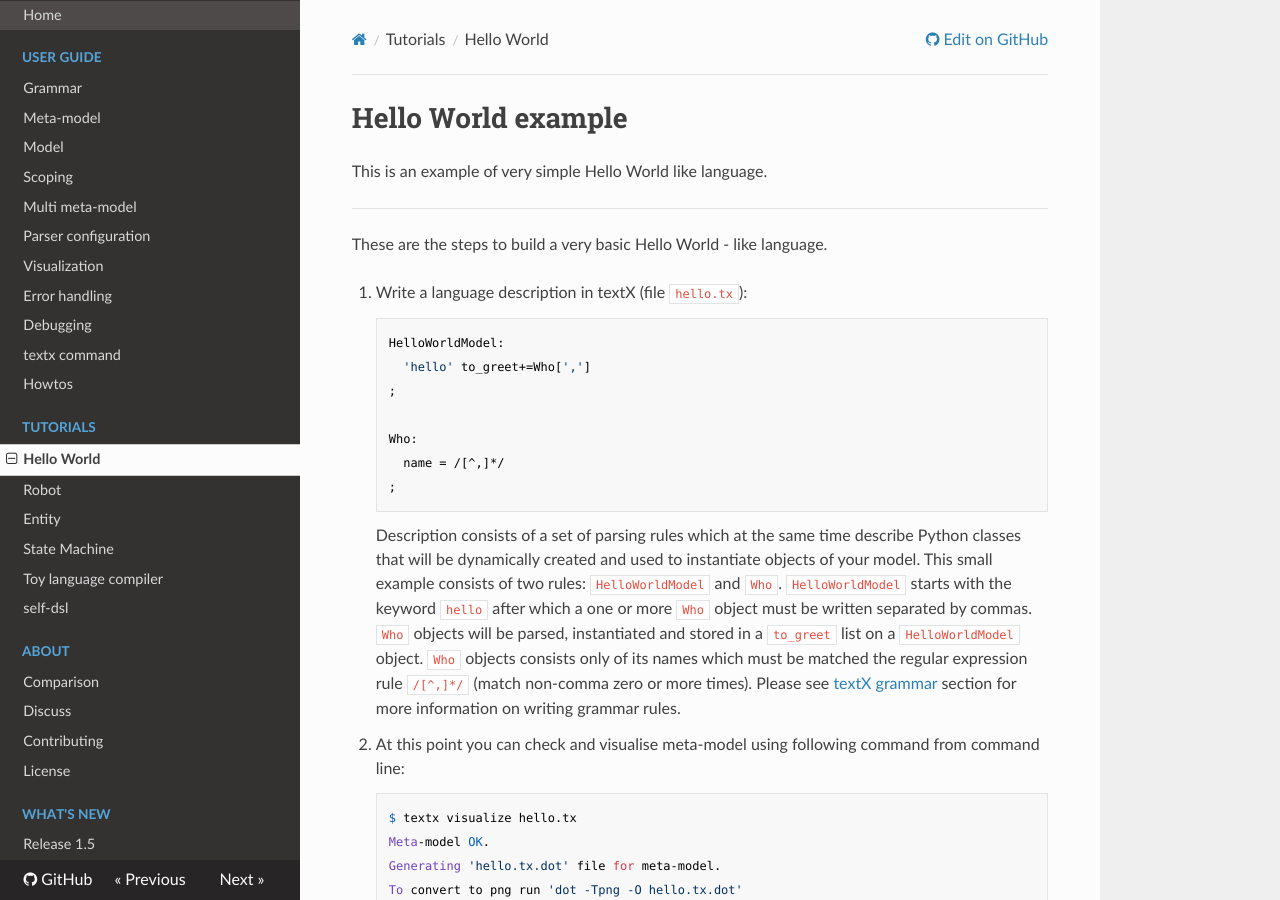
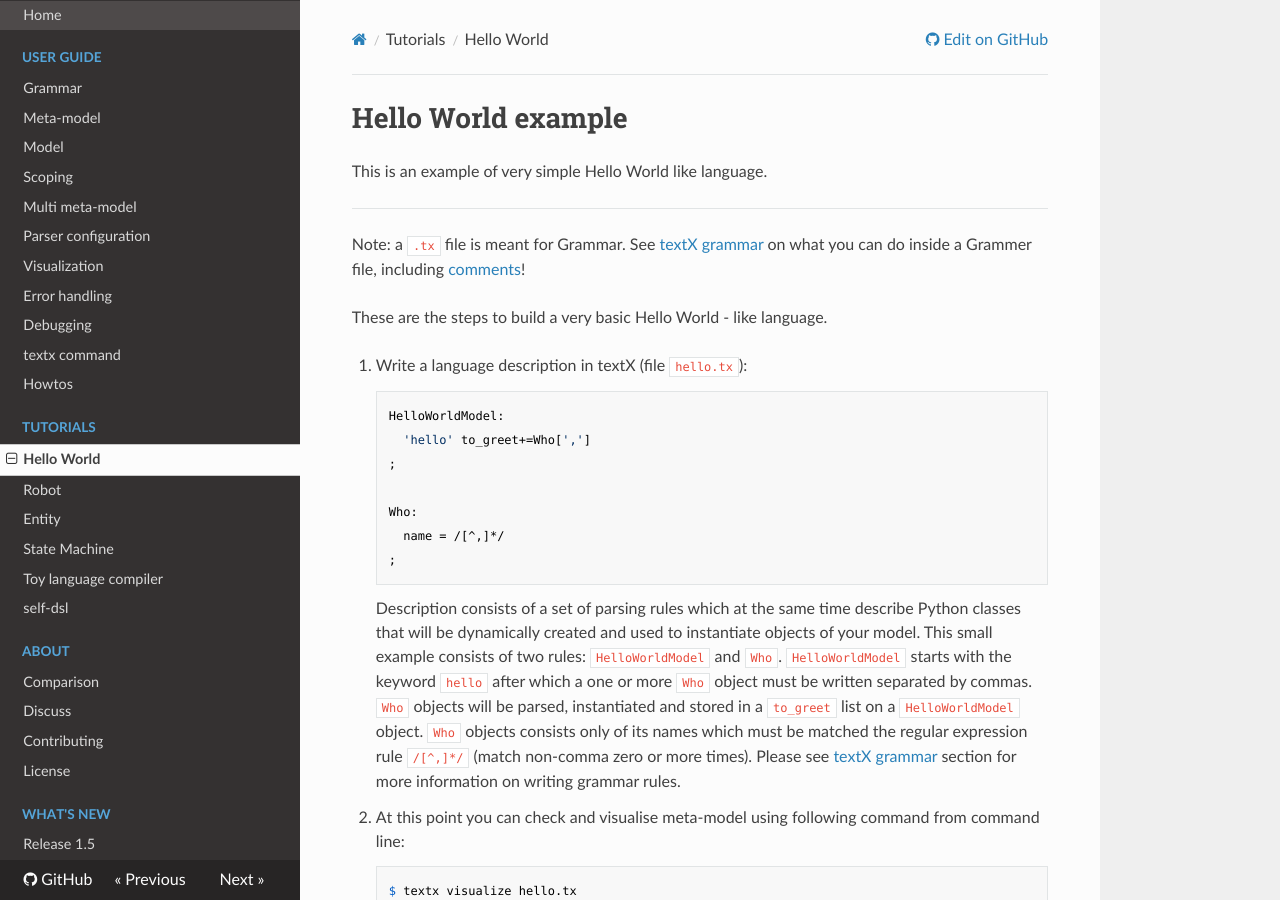
Before and after one commit to textX/textX, an MkDocs documentation site: the page built from docs/tutorials/hello_world.md, in a window 1280 px wide and 900 px high. Built offline with MkDocs 1.6.1, drawn with Linux system fonts in a browser that asks for light colours; nearby versions of some CDN libraries; comment, search, counter and statistics services are not loaded.

Commit message:
Make it explicit that `tx` files are for Grammar
Because I asked a stupid question in SO here https://stackoverflow.com/questions/53878282/is-it-possible-to-add-comments-to-tx-files-for-textx-if-so-how/53878352#53878352

Rearrange the writeup on referring grammar rules

Rearrange the writeup on referring grammar rules

Rearrange the width to fit the 80 character limit

as requested by Igor

```diff
--- a/docs/tutorials/hello_world.md
+++ b/docs/tutorials/hello_world.md
@@ -3,6 +3,9 @@
 This is an example of very simple Hello World like language.
 
 ---
+
+Note: a `.tx` file is meant for Grammar. See [textX grammar](../grammar.md) on
+what you can do inside a Grammer file, including [comments](../grammar.md#grammar-comments)!
 
 
 These are the steps to build a very basic Hello World - like language.
```
